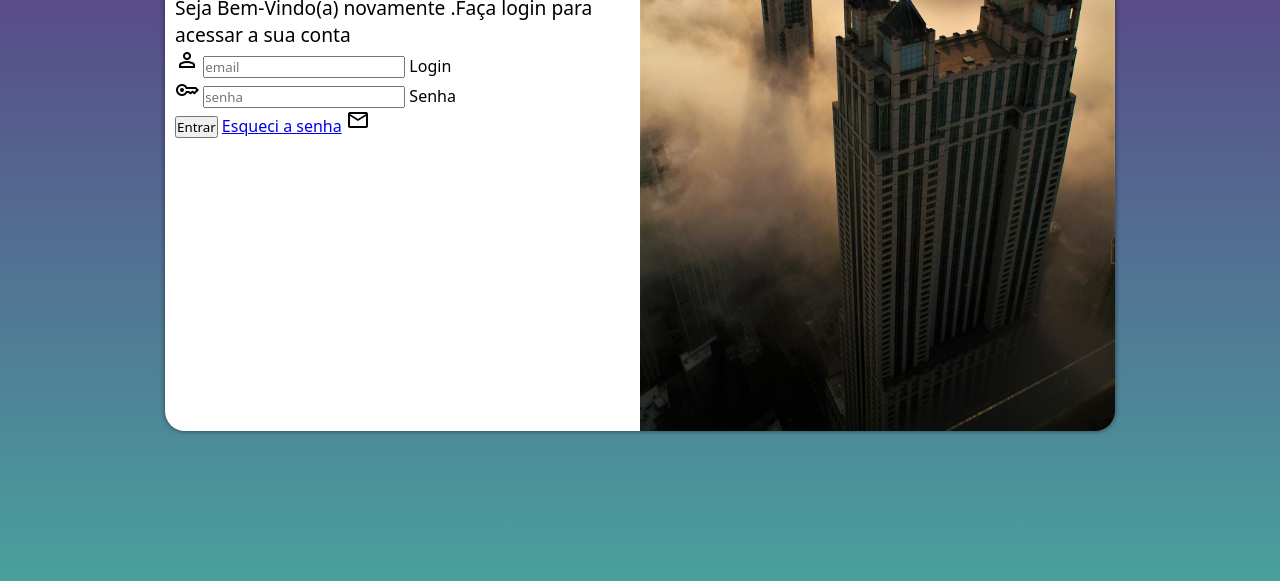
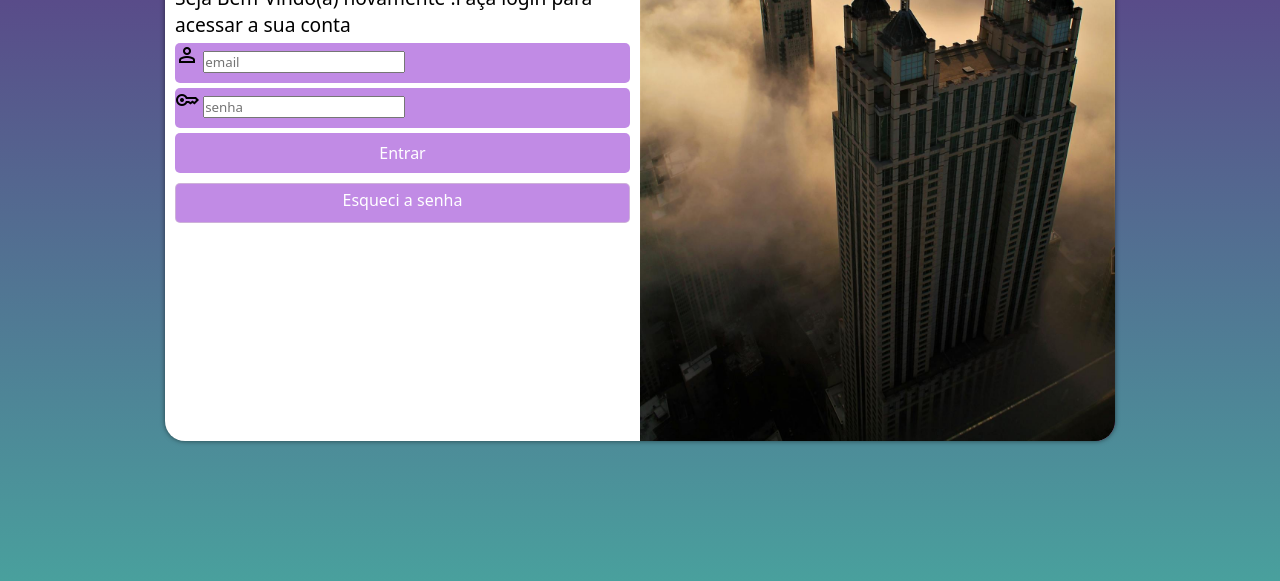
Before and after one commit to romanowro/Projeto-login, a plain HTML site: page index.html in a window 1280 px wide. Shown: the part 219-800 px from the top of the page. Drawn offline with nearby package versions, Linux system fonts and the light colour scheme.

Commit message:
trocando cores

```diff
--- a/estilos/style.css
+++ b/estilos/style.css
@@ -37,7 +37,7 @@ section#login {
     transform: translate(-50%, -50%);
     background-color: white;
     width: 250px;
-    height: 500px;
+    height: 520px;
     border-radius: 20px;
     overflow: hidden;
 
@@ -67,3 +67,62 @@ div#formulario > h1{
 div#formulario > p{
     font-size: 0.8em;
 }
+
+form > input[type=submit]{
+
+    display: block;
+    font-size: 1em;
+    width: 100%;
+    height: 40px;
+    background-color: #a658dab1;
+    color: white;
+    border: none;
+    border-radius: 5px;
+    cursor: pointer;
+
+
+}
+form > input[type=submit]:hover{
+    background-color: #722fd0d9;
+
+}
+
+
+form > a.botao{
+
+    display: block;
+    text-align: center;
+    font-size: 1em;
+    width: 100%;
+    height: 40px;
+    background-color: #a658dab1;
+    border-radius: 5px;
+    text-decoration: none;
+    cursor: pointer;
+    padding:5px;
+    border: 0.5px solid rgba(214, 207, 207, 0.546);
+    color: white;
+    margin-top: 10px;
+
+}
+
+form > a.botao:hover{
+    background-color: #9411e6d9;
+}
+
+form > a.botao i{
+    font-size: 0.8em;
+}
+
+form div.campo{
+    background-color: #a658dab1;
+    width: 100%;
+    display: block;
+    height: 40px;
+    border-radius: 5px;
+    margin: 5px 0px;
+}
+
+div.campo > label{
+    display: none;
+}
--- a/index.html
+++ b/index.html
@@ -8,11 +8,7 @@
     <link rel="stylesheet" href="estilos/style.css">
     <link rel="stylesheet" href="estilos/media-query.css">
 
-    <link href="https://fonts.googleapis.com/css2?family=Material+Symbols+Outlined" rel="stylesheet" />
-
-
-
-
+    <link href="https://fonts.googleapis.com/css2?family=Material+Symbols+Outlined" rel="stylesheet">
 
 </head>
 
@@ -22,7 +18,7 @@
         <section id="login">
 
             <div id="imagem">
-
+                <!--imagem via css-->
             </div>
 
             <div id="formulario">
@@ -34,9 +30,7 @@
 
                     <div class="campo">
 
-                        <span class="material-symbols-outlined">
-                            person
-                        </span>
+                        <span class="material-symbols-outlined">person</span>
 
                         <input type="email" name="login" id="ilogin" placeholder="email" autocomplete="email" required
                             minlength="10" maxlength="30">
@@ -45,10 +39,7 @@
 
                     <div class="campo">
 
-
-                        <span class="material-symbols-outlined">
-                            key
-                        </span>
+                        <span class="material-symbols-outlined">key</span>
 
                         <input type="password" name="Senha" id="isenha" placeholder="senha" autocomplete="password"
                             required minlength="10" maxlength="20">
@@ -56,14 +47,7 @@
                     </div>
 
                     <input type="submit" value="Entrar">
-
-
-                    <a href="#">Esqueci a senha</a>
-
-                    <span class="material-symbols-outlined">
-                        mail
-                    </span>
-
+                    <a href="#" class="botao">Esqueci a senha</a>
 
                 </form>
 
```
Also changed, not shown: estilos/media-query.css (line endings or trailing spaces).
